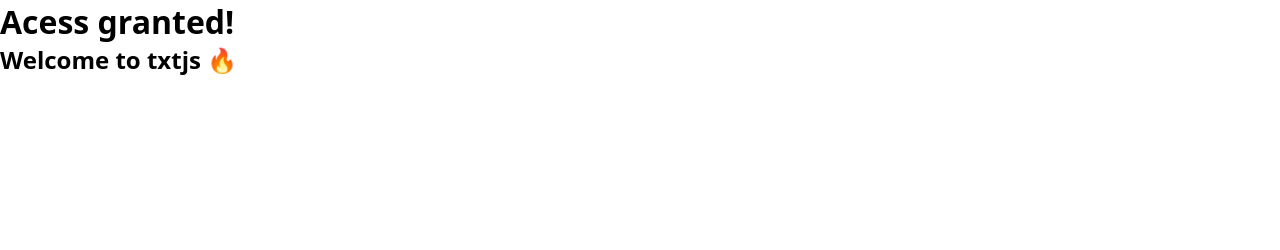
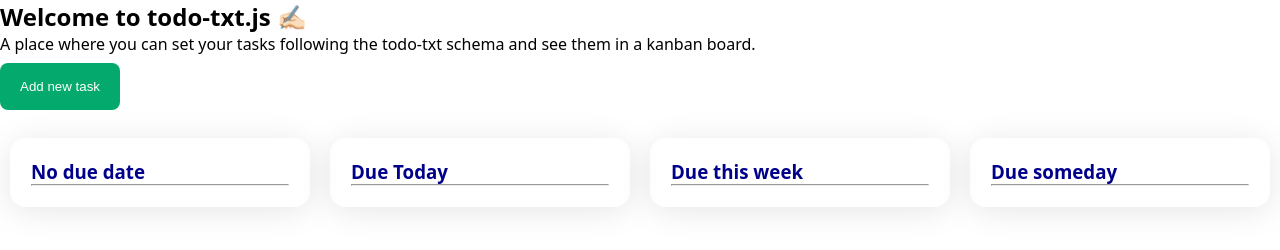
Before and after one commit to ivanvgav/txtjs, a website with bundled scripts: page pages/txtjs.html in a window 1280 px wide. Built offline with nearby package versions, Linux system fonts and the light colour scheme.

Commit message:
Tasks page and new task form

```diff
--- /dev/null
+++ b/js/tasks.js
@@ -0,0 +1,11 @@
+import { appearBtn, closeBtn, hideBtn } from "./modules/login.js"
+
+window.appearBtn = function() {
+    appearBtn()
+}
+window.closeBtn = function() {
+    closeBtn()
+}
+window.hideBtn = function() {
+    hideBtn()
+}
--- a/pages/txtjs.html
+++ b/pages/txtjs.html
@@ -4,10 +4,56 @@
         <meta charset="UTF-8">
         <meta name="viewport" content="width=device-width, initial-scale=1">
         <title>txt.js</title>
-        <link href="../styles/styles.css" rel="stylesheet">
+        <link href="../styles/stylesTodo.css" rel="stylesheet">
     </head>
     <body>
-        <h1>Acess granted!</h1>
-        <h2>Welcome to txtjs 🔥</h2>
+        <!-- <h1>Access granted!</h1> -->
+        <header>
+            <div class="info-container">
+                <h2>Welcome to todo-txt.js ✍🏻</h2>
+                <p>A place where you can set your tasks following the todo-txt schema and see them in a kanban board.</p>
+            </div>
+        </header>
+        <button class="button" onclick="appearBtn()">Add new task</button>
+        <!--Modal new task form-->
+        <div id="modalContainer" class="hide">
+            <form class="modal-content animate" action="" method="post" id="form">
+                <div class="container">
+                    <label for="new-task">New Task</label>
+                    <input type="text" placeholder="Enter Task" name="new-task" id="new-task" required>
+                </div>
+
+                    <button class="button" type="submit">Submit</button>
+                    <button type="button" class="button" onclick="hideBtn()" >Cancel</button>
+            </form>
+        </div>
+
+            <!--Add form to load every tasks-->
+            <section class="column-container">
+                <div class="task-column">
+                    <h3>No due date</h3>
+                    <hr class="custom-hr">
+                    <div></div>
+                </div>
+
+                <div class="task-column">
+                    <h3>Due Today</h3>
+                    <hr class="custom-hr">
+                    <div></div>
+                </div>
+
+                <div class="task-column">
+                    <h3>Due this week</h3>
+                    <hr class="custom-hr">
+                    <div></div>
+                </div>
+
+                <div class="task-column">
+                    <h3>Due someday</h3>
+                    <hr class="custom-hr">
+                    <div></div>
+                </div>
+            </section>
     </body>
+    <script type="module" src="../js/tasks.js"></script>
 </html>
--- /dev/null
+++ b/styles/stylesTodo.css
@@ -0,0 +1,52 @@
+* {
+    margin: 0px;
+    padding: 0px
+}
+
+body {
+    font-family: system-ui, -apple-system, BlinkMacSystemFont, 'Segoe UI', Roboto, Oxygen, Ubuntu, Cantarell, 'Open Sans', 'Helvetica Neue', sans-serif;
+}
+
+.column-container {
+  display: flex;
+  justify-content: space-around;
+  margin-top: 10px;
+}
+
+.column-container .task-column {
+  color: darkblue;
+  background-color: rgba(255, 255, 255, 0.2);
+  border-radius: 16px;
+  box-shadow: 0 4px 32px rgba(0, 0, 0, 0.1);
+  border: 1px solid rgba(255, 255, 255, 0.3);
+  padding: 20px;
+  margin: 10px;
+  width: 300px;
+}
+
+.hide {
+    display: none;
+}
+
+.container {
+    padding: 16px;
+}
+
+.img-container {
+    display: flex;
+    flex-direction: column;
+}
+
+.button {
+    background-color: #04AA6D;
+    color: white;
+    padding: 16px 20px;
+    margin: 8px auto;
+    border: none;
+    cursor: pointer;
+    border-radius: 8px;
+}
+
+button:hover {
+    opacity: 0.8;
+}
```
